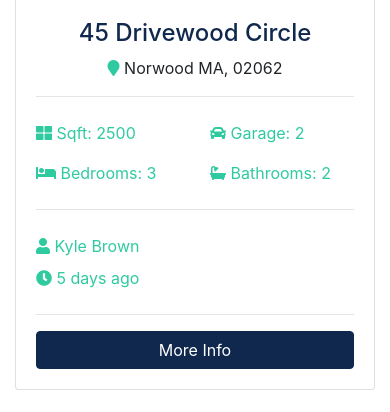
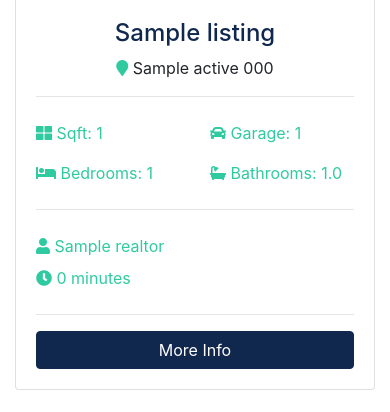
Before and after one commit to joelethan/django-realestate, a Django app: page / in a window 390 px wide. Shown: the part 1194-1606 px from the top of the page. Run offline with Django 3.2, Linux system fonts and the light colour scheme; tables that the repository leaves empty hold one stand-in row (values such as "Sample post"); grey boxes marked "Sample" are stand-in pictures; some libraries are stand-ins or nearby versions.

Commit message:
Add some dynamic data on the home and about pages

```diff
--- a/pages/views.py
+++ b/pages/views.py
@@ -1,10 +1,23 @@
 from django.shortcuts import render
 from django.http import HttpResponse
+from listings.models import Listing
+from realtors.models import Realtor
 
 
 def index(request):
-    return render(request, 'pages/index.html')
+    listings = Listing.objects.order_by(
+        '-list_date').filter(is_published=True)[:4]
+    context = {
+        'listings': listings
+    }
+    return render(request, 'pages/index.html', context)
 
 
 def about(request):
-    return render(request, 'pages/about.html')
+    realtors = Realtor.objects.order_by('-hire_date')
+    mvp_realtors = Realtor.objects.all().filter(is_mvp=True)
+    context = {
+        'realtors': realtors,
+        'mvp_realtors': mvp_realtors
+    }
+    return render(request, 'pages/about.html', context)
--- a/templates/pages/index.html
+++ b/templates/pages/index.html
@@ -1,5 +1,5 @@
 {% extends 'base.html' %}
-
+{% load humanize %}
 {% block content %}
 <!-- Showcase -->
 <section id="showcase">
@@ -130,134 +130,56 @@
     <div class="container">
         <h3 class="text-center mb-3">Latest Listings</h3>
         <div class="row">
-        <!-- Listing 1 -->
+
+            {% if listings %}
+                {% for listing in listings%}
                     <div class="col-md-6 col-lg-4 mb-4">
                         <div class="card listing-preview">
-            <img class="card-img-top" src="assets/img/homes/home-1.jpg" alt="">
+                        <img class="card-img-top" src="{{ listing.photo_main.url }}" alt="">
                         <div class="card-img-overlay">
                             <h2>
-                <span class="badge badge-secondary text-white">$490,000</span>
+                            <span class="badge badge-secondary text-white">${{ listing.price | intcomma }}</span>
                             </h2>
                         </div>
                         <div class="card-body">
                             <div class="listing-heading text-center">
-                <h4 class="text-primary">45 Drivewood Circle</h4>
+                            <h4 class="text-primary">{{ listing.title }}</h4>
                             <p>
-                    <i class="fas fa-map-marker text-secondary"></i> Norwood MA, 02062</p>
+                                <i class="fas fa-map-marker text-secondary"></i> {{ listing.city }} {{ listing.state }} {{ listing.zip_code }}</p>
                             </div>
                             <hr>
                             <div class="row py-2 text-secondary">
                             <div class="col-6">
-                    <i class="fas fa-th-large"></i> Sqft: 2500</div>
+                                <i class="fas fa-th-large"></i> Sqft: {{ listing.sqft }}</div>
                             <div class="col-6">
-                    <i class="fas fa-car"></i> Garage: 2</div>
+                                <i class="fas fa-car"></i> Garage: {{ listing.garages }}</div>
                             </div>
                             <div class="row py-2 text-secondary">
                             <div class="col-6">
-                    <i class="fas fa-bed"></i> Bedrooms: 3</div>
+                                <i class="fas fa-bed"></i> Bedrooms: {{ listing.bedrooms }}</div>
                             <div class="col-6">
-                    <i class="fas fa-bath"></i> Bathrooms: 2</div>
+                                <i class="fas fa-bath"></i> Bathrooms: {{ listing.bathrooms }}</div>
                             </div>
                             <hr>
                             <div class="row py-2 text-secondary">
                             <div class="col-6">
-                    <i class="fas fa-user"></i> Kyle Brown</div>
+                                <i class="fas fa-user"></i> {{ listing.realtor }}</div>
                             </div>
                             <div class="row text-secondary pb-2">
                             <div class="col-6">
-                    <i class="fas fa-clock"></i> 5 days ago</div>
+                                <i class="fas fa-clock"></i> {{ listing.list_date | timesince }}</div>
                             </div>
                             <hr>
-                <a href="listing.html" class="btn btn-primary btn-block">More Info</a>
+                            <a href="{% url 'listing' listing.id %}" class="btn btn-primary btn-block">More Info</a>
                         </div>
                         </div>
                     </div>
-
-        <!-- Listing 2 -->
-        <div class="col-md-6 col-lg-4 mb-4">
-            <div class="card listing-preview">
-            <img class="card-img-top" src="assets/img/homes/home-2.jpg" alt="">
-            <div class="card-img-overlay">
-                <h2>
-                <span class="badge badge-secondary text-white">$550,000</span>
-                </h2>
+                {%  endfor %}
+            {% else %}
+            <div class="col-md-12">
+                No lOstings Available
             </div>
-            <div class="card-body">
-                <div class="listing-heading text-center">
-                <h4 class="text-primary">18 Jefferson Lane</h4>
-                <p>
-                    <i class="fas fa-map-marker text-secondary"></i> Woburn MA, 01801</p>
-                </div>
-                <hr>
-                <div class="row py-2 text-secondary">
-                <div class="col-6">
-                    <i class="fas fa-th-large"></i> Sqft: 3200</div>
-                <div class="col-6">
-                    <i class="fas fa-car"></i> Garage: 1</div>
-                </div>
-                <div class="row py-2 text-secondary">
-                <div class="col-6">
-                    <i class="fas fa-bed"></i> Bedrooms: 4</div>
-                <div class="col-6">
-                    <i class="fas fa-bath"></i> Bathrooms: 2.5</div>
-                </div>
-                <hr>
-                <div class="row py-2 text-secondary">
-                <div class="col-6">
-                    <i class="fas fa-user"></i> Mark Hudson</div>
-                </div>
-                <div class="row text-secondary pb-2">
-                <div class="col-6">
-                    <i class="fas fa-clock"></i> 5 days ago</div>
-                </div>
-                <hr>
-                <a href="listing.html" class="btn btn-primary btn-block">More Info</a>
-            </div>
-            </div>
-        </div>
-
-        <!-- Listing 3 -->
-        <div class="col-md-6 col-lg-4 mb-4">
-            <div class="card listing-preview">
-            <img class="card-img-top" src="assets/img/homes/home-3.jpg" alt="">
-            <div class="card-img-overlay">
-                <h2>
-                <span class="badge badge-secondary text-white">$580,000</span>
-                </h2>
-            </div>
-            <div class="card-body">
-                <div class="listing-heading text-center">
-                <h4 class="text-primary">187 Woodrow Street</h4>
-                <p>
-                    <i class="fas fa-map-marker text-secondary"></i> Salem MA, 01915</p>
-                </div>
-                <hr>
-                <div class="row py-2 text-secondary">
-                <div class="col-6">
-                    <i class="fas fa-th-large"></i> Sqft: 3107</div>
-                <div class="col-6">
-                    <i class="fas fa-car"></i> Garage: 0</div>
-                </div>
-                <div class="row py-2 text-secondary">
-                <div class="col-6">
-                    <i class="fas fa-bed"></i> Bedrooms: 4</div>
-                <div class="col-6">
-                    <i class="fas fa-bath"></i> Bathrooms: 3</div>
-                </div>
-                <hr>
-                <div class="row py-2 text-secondary">
-                <div class="col-6">
-                    <i class="fas fa-user"></i> Mark Hudson</div>
-                </div>
-                <div class="row text-secondary pb-2">
-                <div class="col-6">
-                    <i class="fas fa-clock"></i> 5 days ago</div>
-                </div>
-                <hr>
-                <a href="listing.html" class="btn btn-primary btn-block">More Info</a>
-            </div>
-            </div>
-        </div>
+            {% endif %}
 
         </div>
     </div>
```
Also changed, not shown: listings/views.py (+6 -2 lines), templates/listings/listings.html (+25 -8 lines), templates/pages/about.html (+20 -33 lines). Lines whose indentation alone changed are shown as unchanged.
